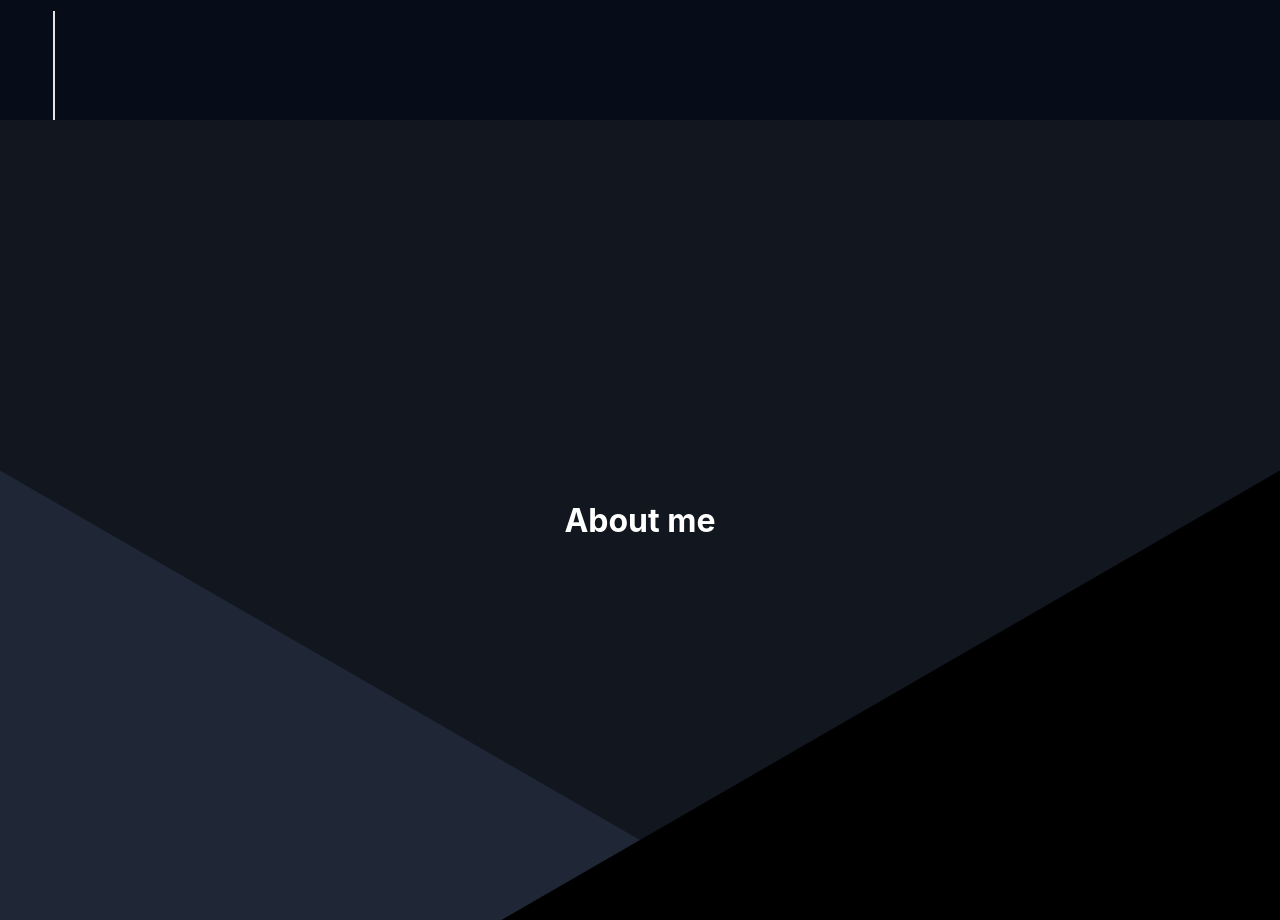
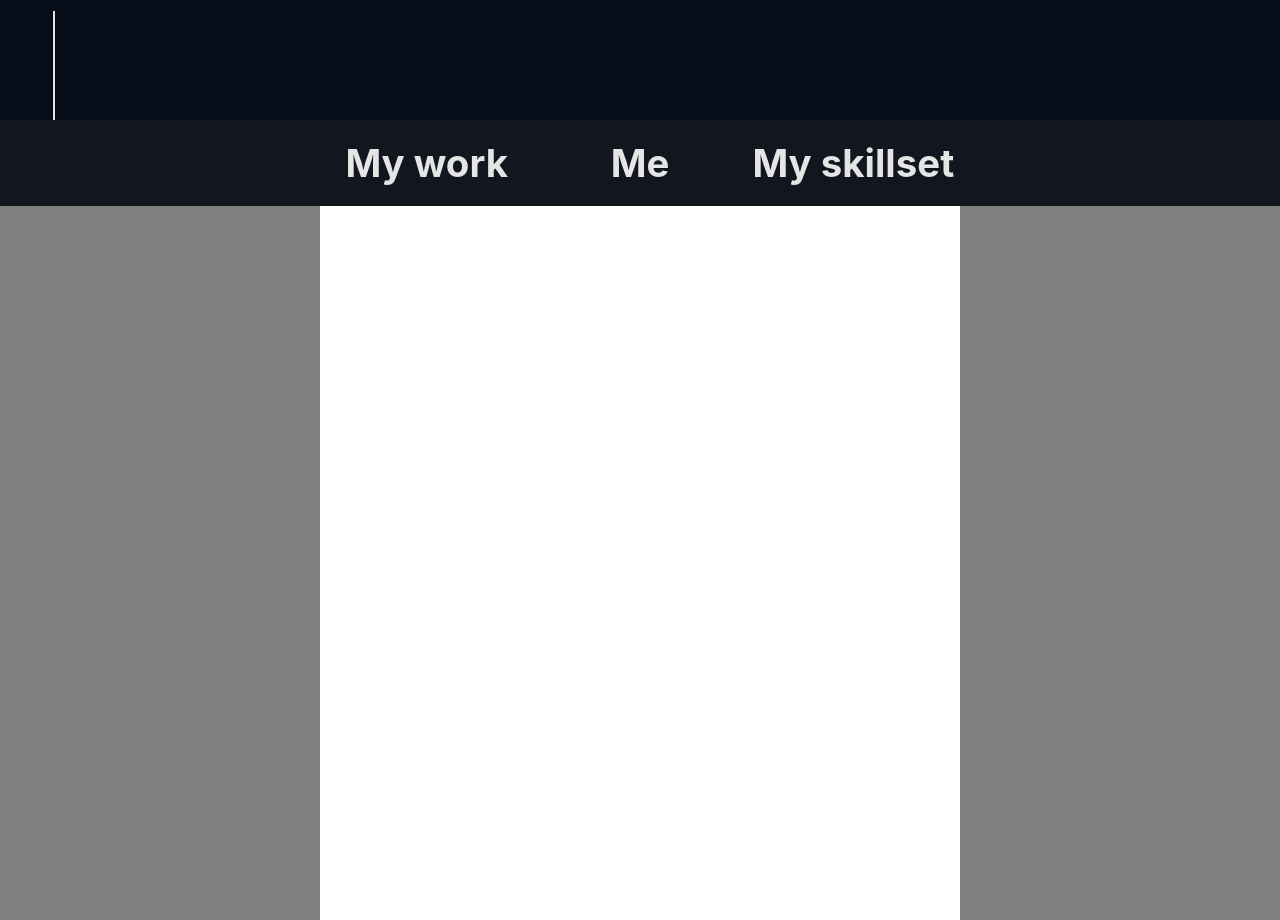
Before and after one commit to JakePitman/moreaporia, a React (Create React App) app: page / in a window 1280 px wide. Shown: the part 680-1600 px from the top of the page. Built offline with nearby package versions, Linux system fonts and the light colour scheme; a web font is replaced by a local one.

Commit message:
Add about nav & useWindowDimensions helper

```diff
--- a/src/App.tsx
+++ b/src/App.tsx
@@ -12,7 +12,8 @@ function App() {
     useState(false);
   return (
     <div className="App">
-      {openingAnimationCompleted ? (
+      {/* {openingAnimationCompleted ? ( */}
+      {true ? (
         <>
           <LandingPage
             scrollToAboutPage={() => {
--- /dev/null
+++ b/src/components/AboutPage/AboutNavigationLink.module.scss
@@ -0,0 +1,10 @@
+@import "../../shared/_colors";
+
+.container {
+  flex: 1;
+  text-align: center;
+}
+
+.title {
+  color: $offWhite;
+}
--- /dev/null
+++ b/src/components/AboutPage/AboutNavigationLink.tsx
@@ -0,0 +1,17 @@
+import React from "react";
+
+import styles from "./AboutNavigationLink.module.scss";
+
+type Props = {
+  title: string;
+};
+
+const AboutNavigationLink = ({ title }: Props) => {
+  return (
+    <div className={styles.container}>
+      <h1 className={styles.title}>{title}</h1>
+    </div>
+  );
+};
+
+export default AboutNavigationLink;
--- a/src/components/AboutPage/AboutPage.module.scss
+++ b/src/components/AboutPage/AboutPage.module.scss
@@ -1,6 +1,6 @@
 @import "../../shared/colors";
 
-.container {
+@mixin container {
   background: $secondaryBackground;
   height: 100vh;
   width: 100vw;
@@ -12,6 +12,14 @@
   position: relative;
 }
 
+.containerLandscape {
+  @include container;
+}
+
+.containerPortrait {
+  @include container;
+}
+
 .lowerLeftBackground {
   background: #1f2635;
   position: absolute;
@@ -19,6 +27,7 @@
   width: 200vw;
   height: 60vh;
   transform-origin: top;
+  z-index: 0;
 }
 
 .lowerRightBackground {
@@ -28,4 +37,42 @@
   width: 200vw;
   height: 70vh;
   transform-origin: top;
+  z-index: 0;
 }
+
+.navigationLinksContainer {
+  z-index: 1;
+  display: flex;
+  justify-content: space-between;
+  font-size: 1.5vw;
+  padding: 20px;
+  width: 50%;
+  .containerPortrait & {
+    font-size: 2.5vw;
+    width: 90%;
+  }
+}
+
+.mainContentContainer {
+  z-index: 1;
+  flex: 1;
+  width: 100%;
+  display: flex;
+  justify-content: "center";
+}
+
+.mainContentOuterColumn {
+  background: grey;
+  height: 100%;
+  width: 25%;
+}
+
+.mainContentCenterColumn {
+  background: white;
+  height: 100%;
+  flex: 1;
+
+  .containerPortrait & {
+    background: yellow;
+  }
+}
--- a/src/components/AboutPage/AboutPage.tsx
+++ b/src/components/AboutPage/AboutPage.tsx
@@ -2,15 +2,23 @@ import React, { forwardRef } from "react";
 import { motion } from "framer-motion";
 
 import styles from "./AboutPage.module.scss";
+import AboutNavigationLink from "./AboutNavigationLink";
 import {
   lowerLeftBackgroundVariants,
   lowerRightBackgroundVariants,
 } from "./aboutPageVariants";
+import useWindowDimensions from "../../shared/useWindowDimensions";
 
 const AboutPage = forwardRef<HTMLDivElement>((props, ref) => {
+  const { width, height } = useWindowDimensions();
+
   return (
-    <div className={styles.container} ref={ref}>
-      <h1 style={{ color: "white" }}>About me</h1>
+    <div
+      className={
+        width > height ? styles.containerLandscape : styles.containerPortrait
+      }
+      ref={ref}
+    >
       <motion.div
         variants={lowerLeftBackgroundVariants}
         initial="hidden"
@@ -25,6 +33,16 @@ const AboutPage = forwardRef<HTMLDivElement>((props, ref) => {
         viewport={{ once: true, margin: "200px" }}
         className={styles.lowerRightBackground}
       />
+      <div className={styles.navigationLinksContainer}>
+        <AboutNavigationLink title="My work" />
+        <AboutNavigationLink title="Me" />
+        <AboutNavigationLink title="My skillset" />
+      </div>
+      <div className={styles.mainContentContainer}>
+        <div className={styles.mainContentOuterColumn}></div>
+        <div className={styles.mainContentCenterColumn}></div>
+        <div className={styles.mainContentOuterColumn}></div>
+      </div>
     </div>
   );
 });
--- /dev/null
+++ b/src/shared/useWindowDimensions.tsx
@@ -0,0 +1,26 @@
+import { useState, useEffect } from "react";
+
+function getWindowDimensions() {
+  const { innerWidth: width, innerHeight: height } = window;
+  return {
+    width,
+    height,
+  };
+}
+
+export default function useWindowDimensions() {
+  const [windowDimensions, setWindowDimensions] = useState(
+    getWindowDimensions()
+  );
+
+  useEffect(() => {
+    function handleResize() {
+      setWindowDimensions(getWindowDimensions());
+    }
+
+    window.addEventListener("resize", handleResize);
+    return () => window.removeEventListener("resize", handleResize);
+  }, []);
+
+  return windowDimensions;
+}
```
